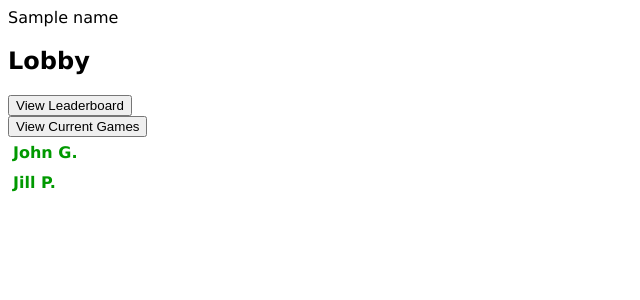
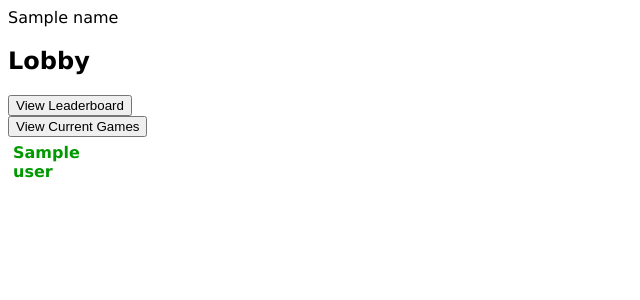
Before and after one commit to ShermanMorrison/RPSTournament, a Flask app: template app/templates/lobby.html in a window 1280 px wide. Shown: the top 300 px of the page, without its empty margins (0-640 px from the left). Run offline with Flask 2, Linux system fonts and the light colour scheme; the template is opened without the code that fills it: most values are stand-ins (such as "Sample title", 1, 10 or a date in 2020); some libraries are stand-ins or nearby versions.

Commit message:
Created dynamic user-list in lobby.
Global "users" server variable holds all users.
session['name'] holds client's name.

Can not use Flask's redirect- it aborts the session and loses the session data!
Using solely render_templates right now.

```diff
--- a/app/templates/lobby.html
+++ b/app/templates/lobby.html
@@ -1,6 +1,7 @@
 {% extends "template.html" %}
 {% block content %}
     {{name}}
+
     <h2>Lobby</h2>
 
     <form class="viewLeaderBoard">
@@ -11,18 +12,16 @@
     </form>
 
     <ul id="userNav">
-        <li><a href="#">John G.</a>
-            <ul>
-                <li><a href="/game">Challenge</a></li>
-                <li><a href="#">History</a></li>
-            </ul>
-        </li>
-        <li><a href="#">Jill P.</a>
-            <ul>
-                <li><a href="/game">Challenge</a></li>
-                <li><a href="#">History</a></li>
-            </ul>
-        </li>
+    {% for user in users %}
+        {% if user != name %}
+            <li><a href="#">{{user}}</a>
+                <ul>
+                    <li><a href="/game">Challenge</a></li>
+                    <li><a href="#">History</a></li>
+                </ul>
+            </li>
+        {% endif %}
+    {% endfor %}
     </ul>
 
     <script type="text/javascript" charset="utf-8" src="{{ url_for('static', filename='js/lobby.js')}}"></script>
```
Also changed, not shown: app/server/rps.py (+5 -2 lines), 1 other file.
